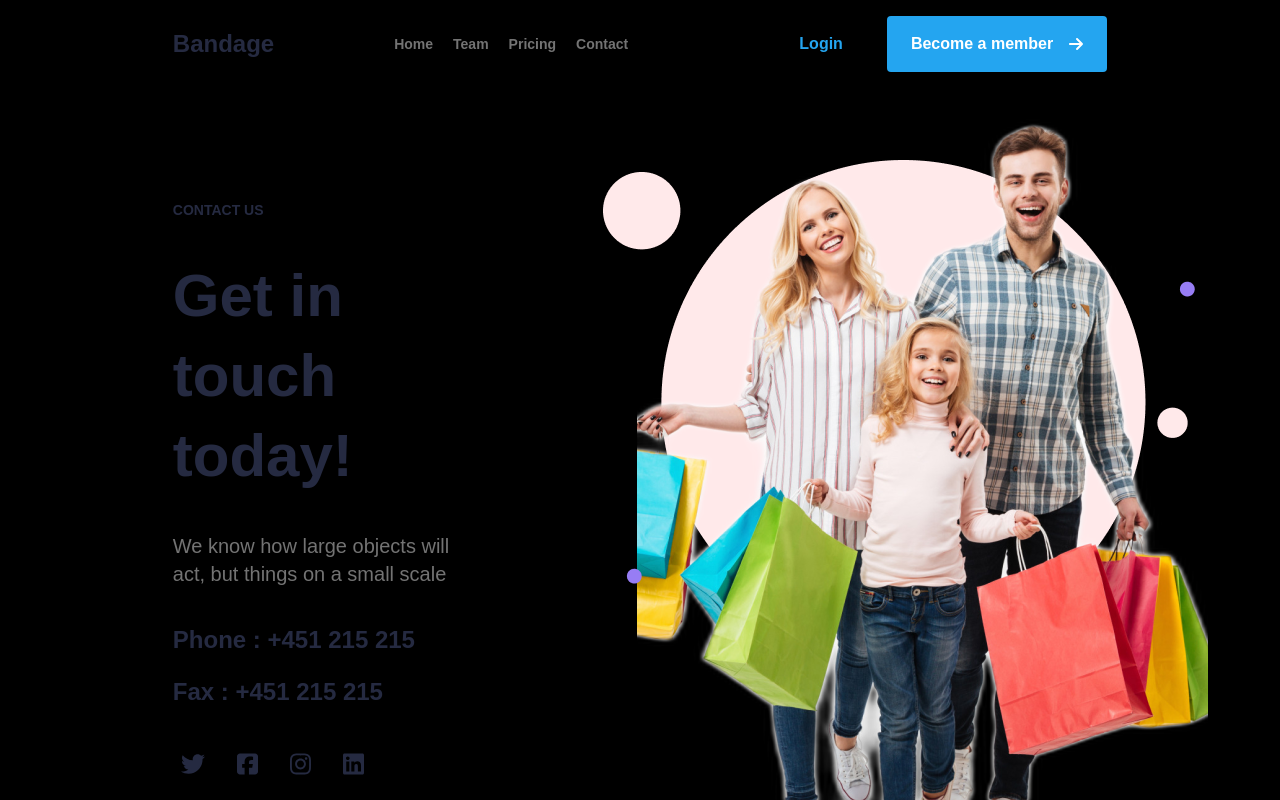
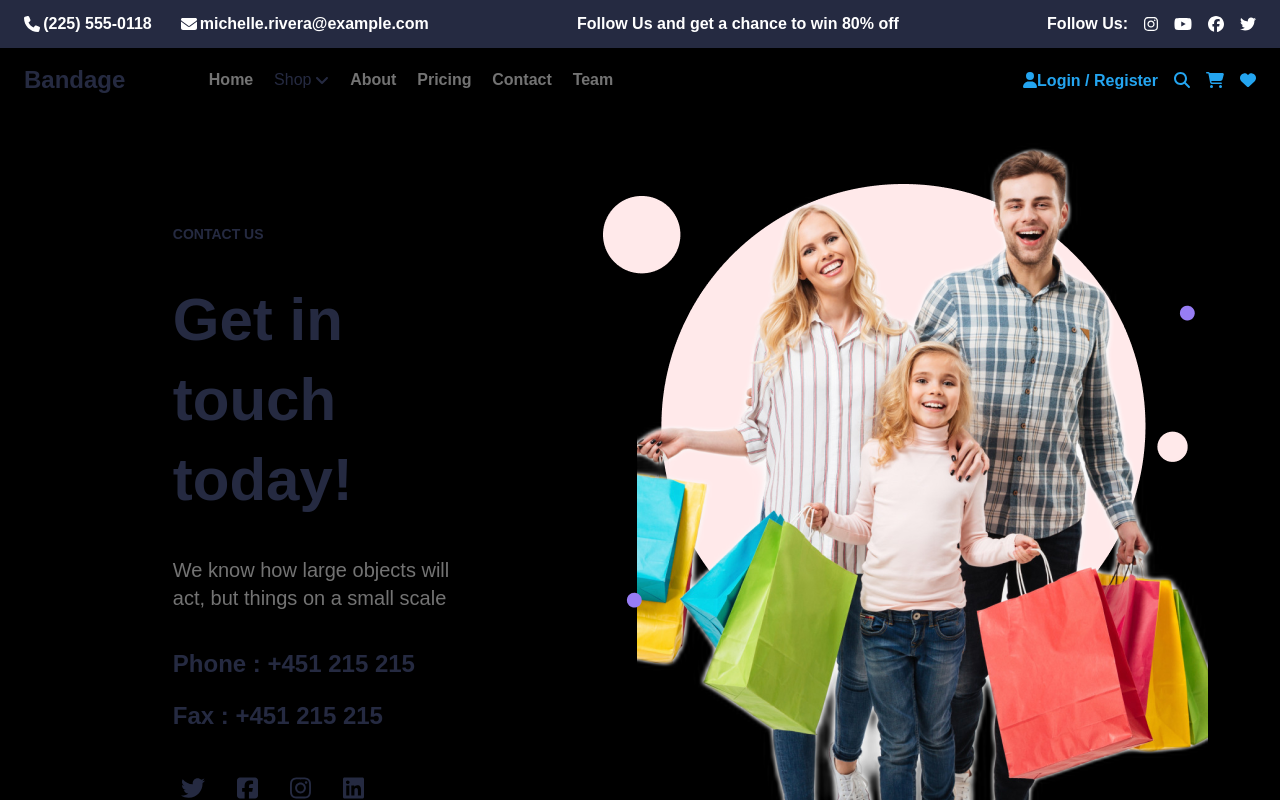
Before and after one commit to hacermelisyilmaz/E-Commerce-Project, a React (Create React App) app in the folder e-commerce/: page /contact in a window 1280 px wide. Shown: the top 800 px of the page. Built offline with nearby package versions, Linux system fonts and the light colour scheme.

Commit message:
InnerHeader comp is deleted

```diff
--- a/e-commerce/src/pages/About.js
+++ b/e-commerce/src/pages/About.js
@@ -1,11 +1,4 @@
-import { FontAwesomeIcon } from "@fortawesome/react-fontawesome";
-import {
-  faFacebook,
-  faInstagram,
-  faTwitter,
-} from "@fortawesome/free-brands-svg-icons";
-import { Link } from "react-router-dom";
-import InnerHeader from "../components/layout/InnerHeader";
+import Header from "../components/layout/Header";
 import Clients from "../components/layout/Clients.js";
 import Footer from "../components/layout/Footer.js";
 import TeamCard from "../components/TeamCard";
@@ -18,7 +11,7 @@ function About({ data }) {
 
   return (
     <div className="About">
-      <InnerHeader data={data} />
+      <Header data={data} />
 
       <div className="w-[73%] mx-auto flex justify-between sm:w-full sm:px-4 sm:flex-col">
         <div className="font-bold flex flex-col gap-9 py-28 h-fit sm:w-full sm:items-center sm:text-center sm:px-14">
--- a/e-commerce/src/pages/Contact.js
+++ b/e-commerce/src/pages/Contact.js
@@ -1,4 +1,4 @@
-import InnerHeader from "../components/layout/InnerHeader.js";
+import Header from "../components/layout/Header.js";
 import { FontAwesomeIcon } from "@fortawesome/react-fontawesome";
 import {
   faArrowTurnDown,
@@ -19,7 +19,7 @@ function Contact({ data }) {
 
   return (
     <div className="Contact">
-      <InnerHeader data={data} />
+      <Header data={data} />
 
       <div className="pt-28 w-[73%] mx-auto flex sm:w-full sm:flex-col sm:px-8 sm:text-center sm:gap-10">
         <div className="flex flex-col gap-9 font-bold sm:items-center">
--- a/e-commerce/src/pages/Pricing.js
+++ b/e-commerce/src/pages/Pricing.js
@@ -1,13 +1,14 @@
 import { FontAwesomeIcon } from "@fortawesome/react-fontawesome";
-import PricingPlan from "../components/PricingPlan";
 import {
   faAngleRight,
   faChevronRight,
 } from "@fortawesome/free-solid-svg-icons";
 import { Link } from "react-router-dom";
+
+import PricingPlan from "../components/PricingPlan";
 import Clients from "../components/layout//Clients.js";
 import Trial from "../components/layout/Trial";
-import InnerHeader from "../components/layout/InnerHeader";
+import Header from "../components/layout/Header";
 import Footer from "../components/layout/Footer";
 
 function Pricing({ data }) {
@@ -15,11 +16,10 @@ function Pricing({ data }) {
   const { title, description, monthly, yearly, save, plans } =
     pricing.pricingplans;
   const faqs = pricing.faqs;
-  const trial = pricing.trial;
 
   return (
     <div className="Pricing">
-      <InnerHeader data={data} />
+      <Header data={data} />
       <div className="p-12 font-bold flex flex-col gap-4 items-center sm:text-center">
         <h5 className="text-base text-accent">{pricing.subtitle}</h5>
         <h1 className="text-[3.6rem] leading-[5rem] sm:text-4xl">
--- a/e-commerce/src/pages/Team.js
+++ b/e-commerce/src/pages/Team.js
@@ -1,7 +1,8 @@
 import { Link } from "react-router-dom";
-import InnerHeader from "../components/layout/InnerHeader.js";
 import { FontAwesomeIcon } from "@fortawesome/react-fontawesome";
 import { faAngleRight } from "@fortawesome/free-solid-svg-icons";
+
+import Header from "../components/layout/Header.js";
 import TeamCard from "../components/TeamCard.js";
 import Footer from "../components/layout/Footer.js";
 import Trial from "../components/layout/Trial.js";
@@ -12,7 +13,7 @@ function Team({ data }) {
 
   return (
     <div className="Team">
-      <InnerHeader data={data} />
+      <Header data={data} />
 
       <div>
         <div className="p-12 font-bold flex flex-col gap-4 items-center sm:text-center">
--- a/e-commerce/src/store/reducers/dataReducer.js
+++ b/e-commerce/src/store/reducers/dataReducer.js
@@ -283,12 +283,6 @@ export default function dataReducer() {
             },
           },
         },
-      },
-
-      innerheader: {
-        nav: ["Home", "Team", "Pricing", "Contact"],
-        login: "Login",
-        signup: "Become a member",
       },
 
       posts: {
```
